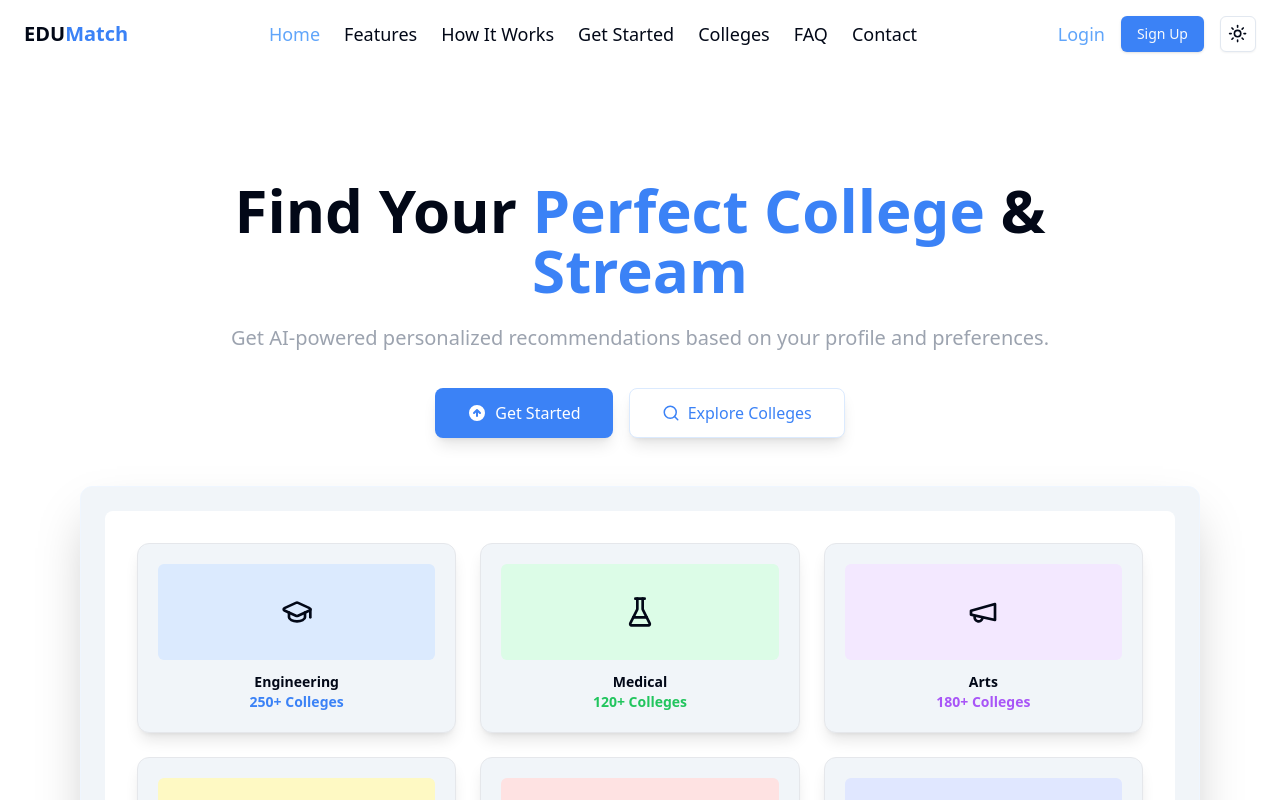
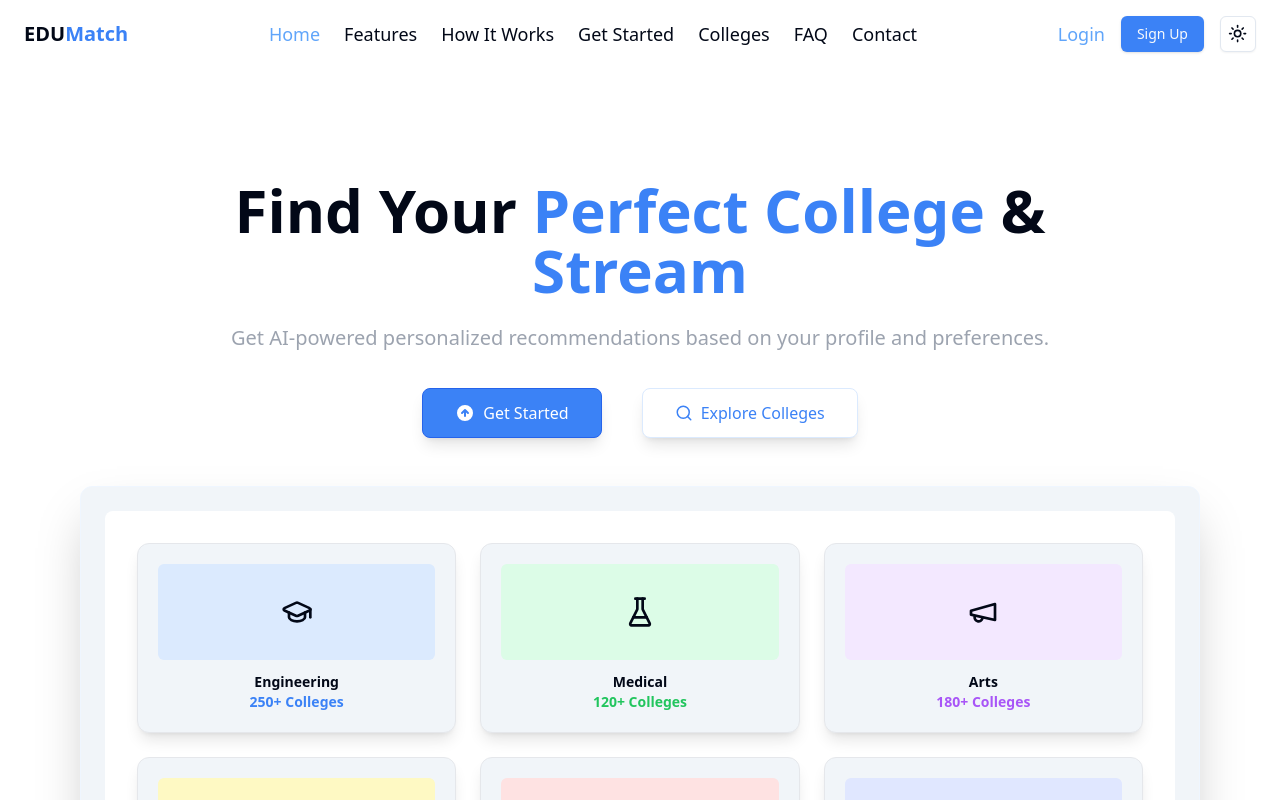
Before and after one commit to abhimanyujangid/CollagePredection, a React (Vite) app in the folder frontend/: page / in a window 1280 px wide. Shown: the top 800 px of the page. Built offline with nearby package versions, Linux system fonts and the light colour scheme.

Commit message:
feat: enhance HeroUpper component styling; add container class, adjust layout, and update button borders

```diff
--- a/frontend/src/page/Landing/HeroUpper.tsx
+++ b/frontend/src/page/Landing/HeroUpper.tsx
@@ -3,7 +3,7 @@ import { Link } from "react-router-dom";
 
 const HeroUpper = () => {
   return (
-    <div className="mt-16 text-center ">
+    <div className="mt-16 text-center container ">
       <h1 className="text-3xl md:text-5xl font-bold lg:text-6xl  mx-auto">
         Find Your <span className="text-blue-500">Perfect College</span> &{" "}
         <br />
@@ -13,10 +13,10 @@ const HeroUpper = () => {
         Get AI-powered personalized recommendations based on your profile and
         preferences.
       </p>
-      <div className="mt-9 flex flex-col sm:flex-row justify-center space-y-4 sm:space-y-0 sm:space-x-4">
+      <div className="mt-9 flex flex-col items-center sm:flex-row gap-4 sm:gap-6  justify-center space-y-4 sm:space-y-0 sm:space-x-4">
         <Link
           to="/auth"
-          className="px-8 py-3 bg-blue-500 hover:bg-blue-600 text-white font-medium rounded-lg shadow-lg hover:shadow-xl transition-all duration-300 flex items-center justify-center"
+          className="px-8 py-3 bg-blue-500 hover:bg-blue-600 text-white font-medium rounded-lg shadow-lg hover:shadow-xl transition-all duration-300 flex items-center justify-center  border border-blue-600"
         >
           <svg
             xmlns="http://www.w3.org/2000/svg"
@@ -34,7 +34,7 @@ const HeroUpper = () => {
         </Link>
         <Link
           to={""}
-          className="px-8 py-3 bg-white hover:bg-gray-100 dark:bg-neutral-800 dark:hover:bg-neutral-700 text-blue-500 dark:text-blue-400 font-medium rounded-lg shadow-lg hover:shadow-xl transition-all duration-300 flex items-center justify-center border border-blue-100 dark:border-neutral-700"
+          className="px-8 py-3 bg-white hover:bg-gray-100 dark:bg-neutral-800 dark:hover:bg-neutral-700 text-blue-500 dark:text-blue-400 font-medium rounded-lg shadow-lg hover:shadow-xl transition-all duration-300 flex items-center justify-center border border-blue-100 dark:border-neutral-700 "
         >
           <Search className="mr-2" size={18} /> Explore Colleges
         </Link>
```
